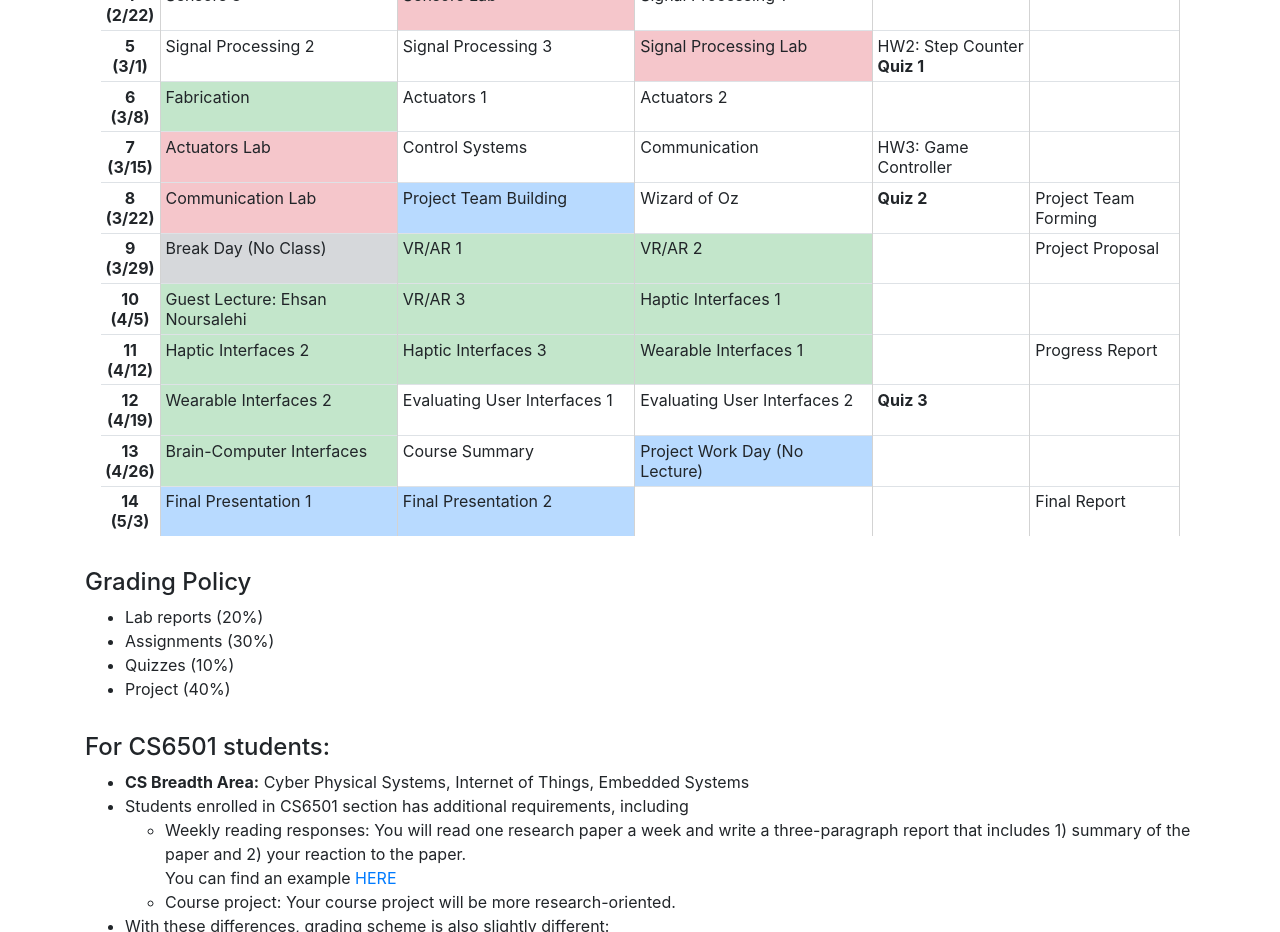
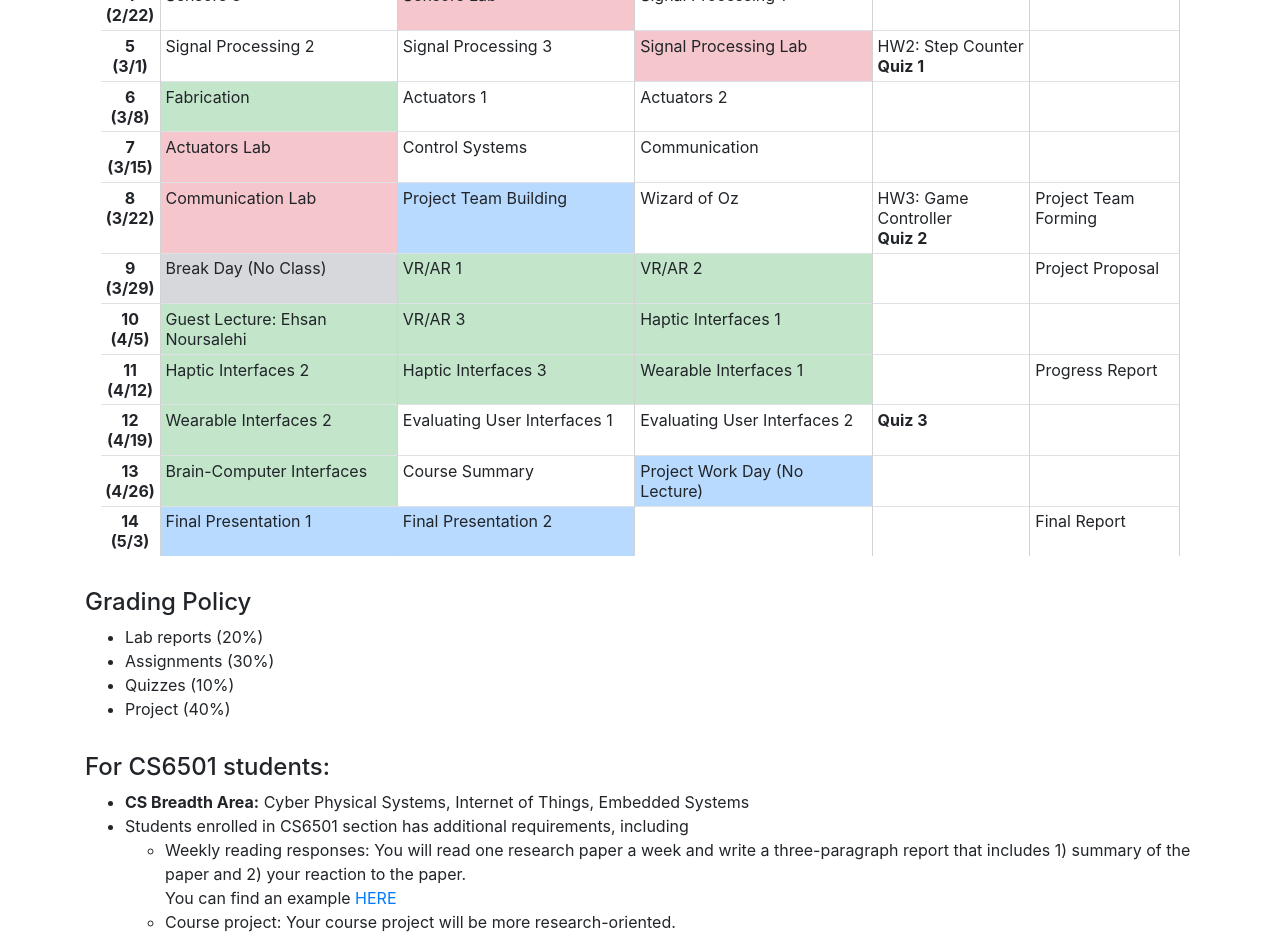
Before and after one commit to seongkook/seongkook.github.io, a plain HTML site: page cs4501-spring2021/index.htm in a window 1280 px wide. Shown: the part 2160-3092 px from the top of the page. Drawn offline with nearby package versions, Linux system fonts and the light colour scheme.

Commit message:
Update index.htm

```diff
--- a/cs4501-spring2021/index.htm
+++ b/cs4501-spring2021/index.htm
@@ -182,7 +182,7 @@ table.table thead {
                 <td class="table-danger">Actuators Lab</td>
                 <td>Control Systems</td>
                 <td>Communication</td>
-                <td>HW3: Game Controller</td>
+                <td></td>
                 <td></td>
               </tr>
               <tr>
@@ -190,7 +190,8 @@ table.table thead {
                 <td class="table-danger">Communication Lab</td>
                 <td class="table-primary">Project Team Building</td>
                 <td>Wizard of Oz</td>
-                <td><strong>Quiz 2</strong> </td></td>
+                <td>HW3: Game Controller<br>
+                    <strong>Quiz 2</strong> </td>
                 <td>Project Team Forming</td>
               </tr>
               <tr>
```
